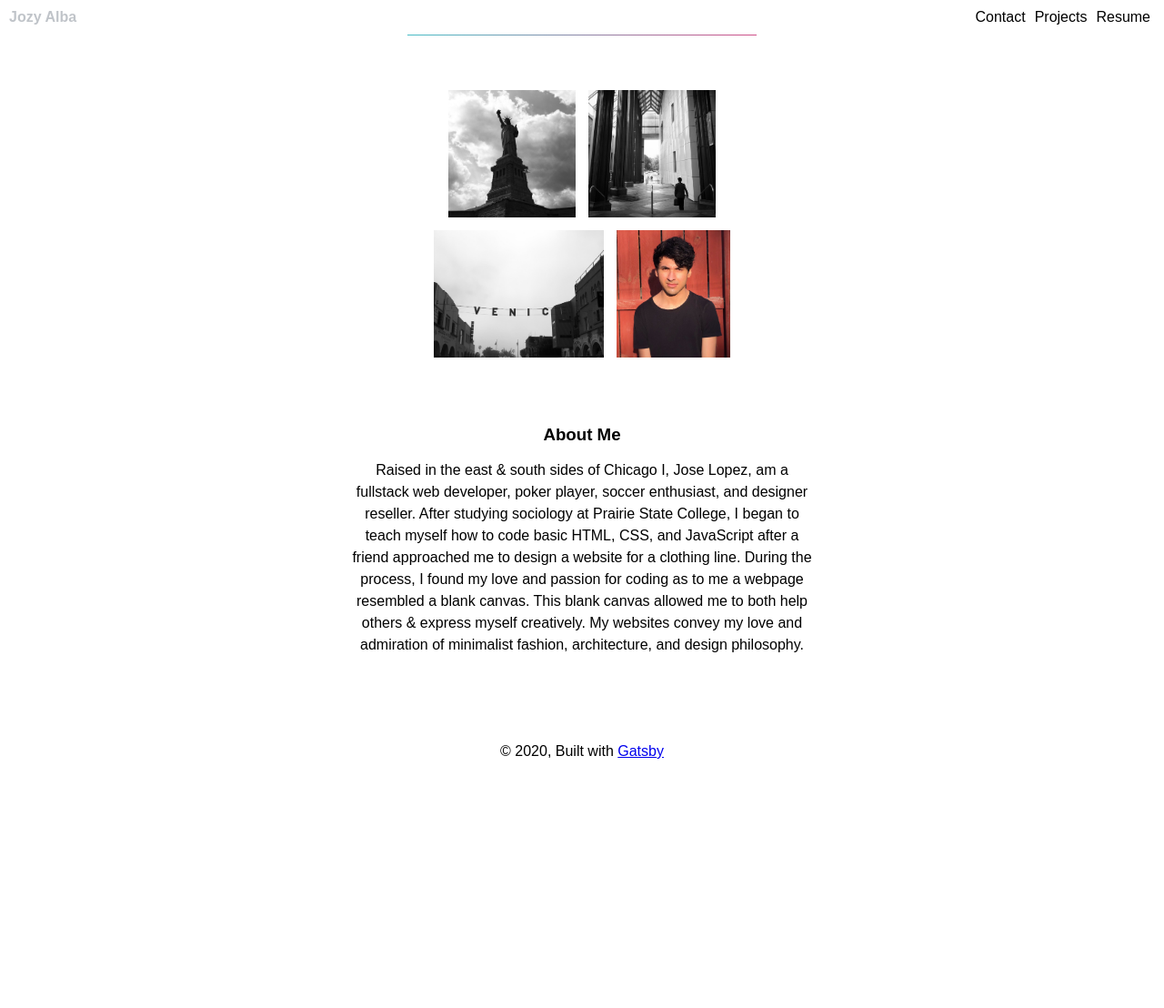
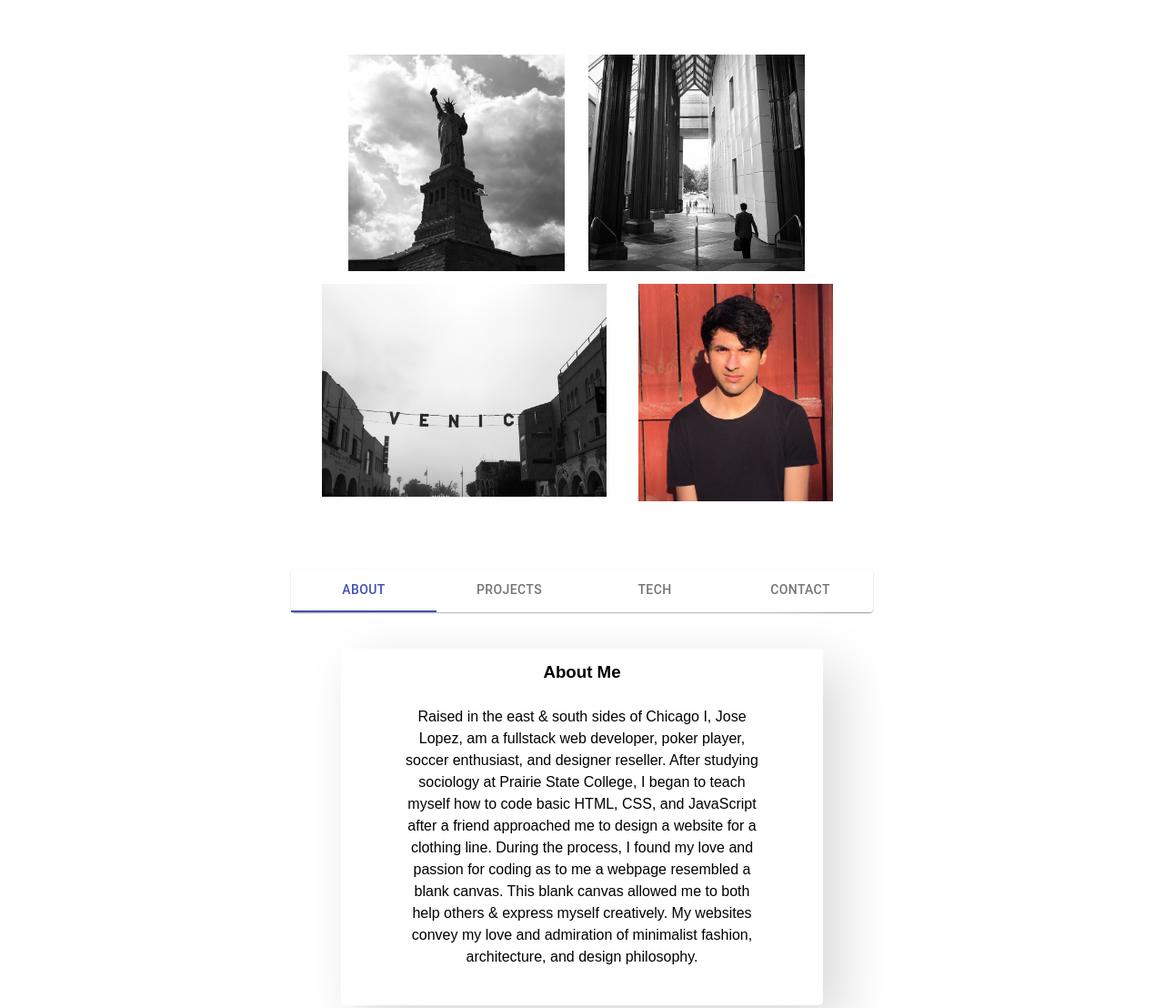
Before and after one commit to JozyL27/gatsby-portfolio, a Gatsby site: page / in a window 1280 px wide. Shown: the top 1108 px of the page at 91% size. Before the commit the page ends 855 px from the top, so only its background shows below. Built offline with nearby package versions, Linux system fonts and the light colour scheme; Gatsby itself is replaced by a stand-in of ours.

Commit message:
added tab navigation, styles, and about me comp

```diff
--- a/package.json
+++ b/package.json
@@ -5,12 +5,13 @@
   "version": "0.1.0",
   "author": "Jose Lopez",
   "dependencies": {
+    "@material-ui/core": "^4.11.0",
     "gatsby": "^2.23.12",
     "gatsby-image": "^2.4.9",
     "gatsby-plugin-manifest": "^2.4.14",
     "gatsby-plugin-offline": "^3.2.13",
     "gatsby-plugin-react-helmet": "^3.3.6",
-    "gatsby-plugin-sharp": "^2.6.14",
+    "gatsby-plugin-sharp": "^2.6.36",
     "gatsby-source-filesystem": "^2.3.14",
     "gatsby-transformer-sharp": "^2.5.7",
     "prop-types": "^15.7.2",
--- a/src/Styles/global.css
+++ b/src/Styles/global.css
@@ -32,10 +32,7 @@ ul {
 .headerContainer {
   display: flex;
   align-items: center;
-    /* margin-top: 10px; */
   margin-bottom: 0px;
-    /* box-shadow: 0 4px 10px -2px #888888; */
-    /* box-shadow: 0rem .3rem .4rem #888888; */
   width: auto;
 }
 
@@ -58,22 +55,11 @@ ul {
   color: rgb(192, 196, 201);
 }
 
-.aboutSection {
+.mainSection {
   display: flex;
   flex-direction: column;
   align-items: center;
 }
-
-.firstPara {
-    max-width: 80%;
-    text-align: center;
-    line-height: 1.5;
-}
-
-.aboutHeader {
-    margin: 0;
-}
-
 
 /* Collage css */
 .fourpics {
@@ -83,51 +69,33 @@ ul {
   margin: 60px auto 60px auto;
 }
 
-.first, .second {
+.first,
+.second {
   display: flex;
   margin-bottom: 10px;
 }
 
 .collageImgs {
-    width: auto;
-    height: 140px;
+  max-height: 250px;
+  max-width: 90%;
   margin-left: 7px;
   margin-right: 7px;
   transition-duration: 0.4s;
 }
 
 .collageImgs:hover {
-    box-shadow: 0 12px 16px 0 rgba(0,0,0,0.24), 0 17px 50px 0 rgba(0,0,0,0.19);
-}
-
-.bar {
-    height: 1px;
-    width: 30%;
-
-    color: #fff;
-    background: linear-gradient(-45deg, #EE7752, #E73C7E, rgb(48, 207, 208), rgb(51, 8, 103));
-    background-size: 400% 400%;
-    position: relative;
-    animation: change 4s ease-in-out infinite;
-    -webkit-text-fill-color: transparent;
-    margin: 0 auto;
+  box-shadow: 0 12px 16px 0 rgba(0, 0, 0, 0.24),
+    0 17px 50px 0 rgba(0, 0, 0, 0.19);
 }
 
 @keyframes change {
-    0%{
+  0% {
     background-position: 0 50%;
   }
-    50%{
+  50% {
     background-position: 100% 50%;
   }
-    100%{
+  100% {
     background-position: 0 50%;
   }
 }
-
-
-@media screen and (min-width: 900px) {
-    .firstPara {
-        width: 40%;
-    }
-}
--- /dev/null
+++ b/src/components/AboutMe/AboutMe.css
@@ -0,0 +1,28 @@
+.aboutContainer {
+  display: flex;
+  flex-direction: column;
+  align-items: center;
+  margin: 40px auto 0px auto;
+  padding: 15px;
+
+  box-shadow: 20px 20px 60px #d9d9d9, -20px -20px 60px #ffffff;
+  border-radius: 5px;
+  max-width: 85%;
+}
+
+.aboutHeader {
+  margin: 0;
+}
+
+.firstPara {
+  max-width: 80%;
+  text-align: center;
+  line-height: 1.5;
+  padding: 10px;
+}
+
+@media screen and (min-width: 768px) {
+  .aboutContainer {
+    max-width: 500px;
+  }
+}
--- /dev/null
+++ b/src/components/AboutMe/AboutMe.js
@@ -0,0 +1,23 @@
+import React from "react"
+import "./AboutMe.css"
+
+const AboutMe = () => {
+  return (
+    <section className="aboutContainer">
+      <h3 className="aboutHeader">About Me</h3>
+      <p className="firstPara">
+        Raised in the east & south sides of Chicago I, Jose Lopez, am a
+        fullstack web developer, poker player, soccer enthusiast, and designer
+        reseller. After studying sociology at Prairie State College, I began to
+        teach myself how to code basic HTML, CSS, and JavaScript after a friend
+        approached me to design a website for a clothing line. During the
+        process, I found my love and passion for coding as to me a webpage
+        resembled a blank canvas. This blank canvas allowed me to both help
+        others & express myself creatively. My websites convey my love and
+        admiration of minimalist fashion, architecture, and design philosophy.
+      </p>
+    </section>
+  )
+}
+
+export default AboutMe
--- a/src/components/Header/header.js
+++ b/src/components/Header/header.js
@@ -6,14 +6,13 @@ import "../../Styles/global.css"
 const Header = ({ siteTitle }) => (
   <>
   <header className="headerContainer">
-    <h1 className="signature">Jozy Alba</h1>
+    {/* <h1 className="signature">Jozy Alba</h1>
     <ul className="navContainer">
       <li className="navLink">Contact</li>
       <li className="navLink">Projects</li>
       <li className="navLink">Resume</li>
-    </ul>
+    </ul> */}
   </header>
-  <div className='bar'></div>
   </>
 )
 
--- /dev/null
+++ b/src/components/TabNavigation/TabNavigation.js
@@ -0,0 +1,27 @@
+import React from "react"
+import Paper from "@material-ui/core/Paper"
+import Tabs from "@material-ui/core/Tabs"
+import Tab from "@material-ui/core/Tab"
+
+const TabNavigation = props => {
+  return (
+    <>
+      <Paper>
+        <Tabs
+          indicatorColor="primary"
+          textColor="primary"
+          centered
+          value={props.value}
+          onChange={props.handleChange}
+        >
+          <Tab label="About" />
+          <Tab label="Projects" />
+          <Tab label="Tech" />
+          <Tab label="Contact" />
+        </Tabs>
+      </Paper>
+    </>
+  )
+}
+
+export default TabNavigation
--- a/src/pages/index.js
+++ b/src/pages/index.js
@@ -1,30 +1,28 @@
-import React from "react"
+import React, { useState, useEffect } from "react"
 // import { Link } from "gatsby"
 import Layout from "../components/layout"
 import SEO from "../components/seo"
 import "../Styles/global.css"
-import Collage from '../components/Collage/Collage'
+import Collage from "../components/Collage/Collage"
+import TabNavigation from "../components/TabNavigation/TabNavigation"
+import AboutMe from "../components/AboutMe/AboutMe"
 
-const IndexPage = () => (
+const IndexPage = () => {
+  const [tabValue, setTabValue] = useState(0)
+  useEffect(() => {
+    setTabValue(0)
+  }, [])
+  return (
     <Layout>
       <SEO title="Home" />
       <Collage />
 
-    <section className="aboutSection">
-      <h3 className="aboutHeader">About Me</h3>
-      <p className="firstPara">
-        Raised in the east & south sides of Chicago I, Jose Lopez, am a
-        fullstack web developer, poker player, soccer enthusiast, and designer
-        reseller. After studying sociology at Prairie State College, I began to
-        teach myself how to code basic HTML, CSS, and JavaScript after a friend
-        approached me to design a website for a clothing line. During the
-        process, I found my love and passion for coding as to me a webpage
-        resembled a blank canvas. This blank canvas allowed me to both help
-        others & express myself creatively. My websites convey my love and
-        admiration of minimalist fashion, architecture, and design philosophy.
-      </p>
+      <section className="mainSection">
+        <TabNavigation value={tabValue} />
+        {tabValue === 0 ? <AboutMe /> : null}
       </section>
     </Layout>
   )
+}
 
 export default IndexPage
```
Also changed, not shown: 1 other file. Lines whose indentation alone changed are shown as unchanged.
